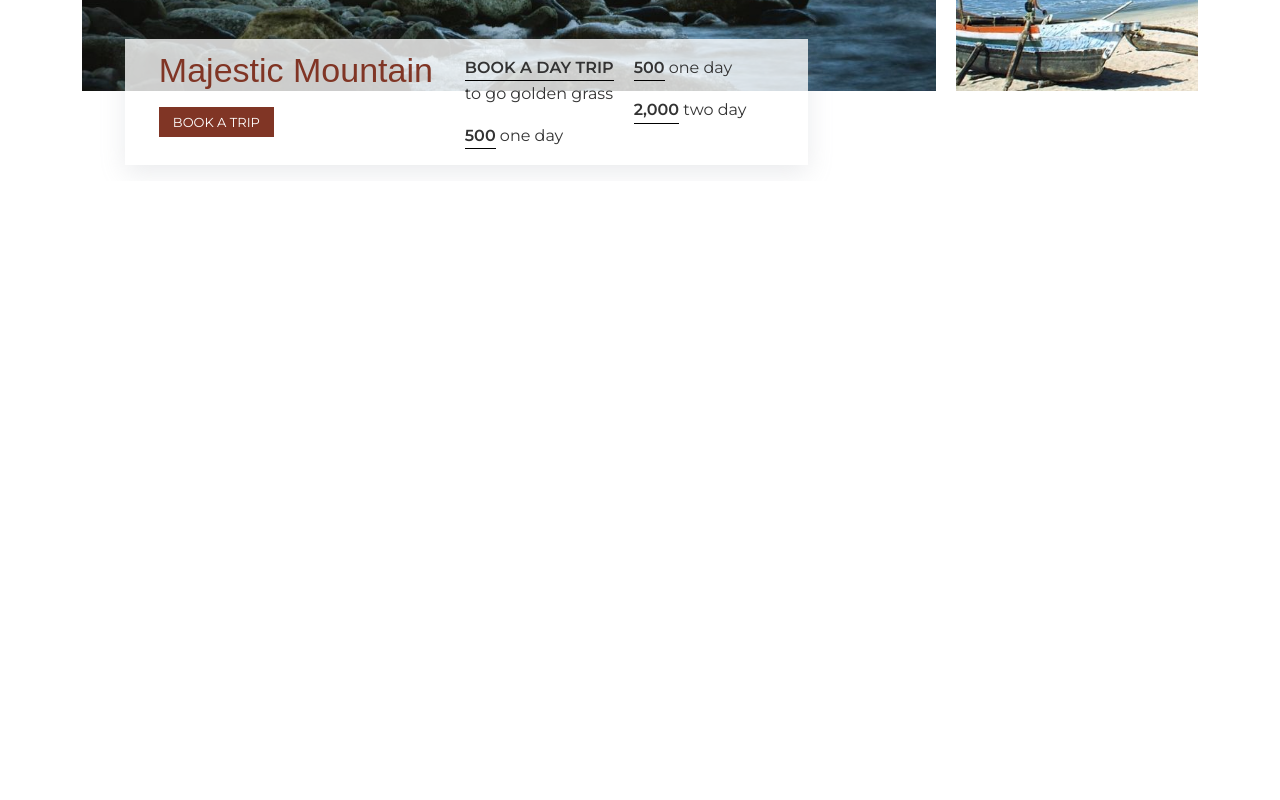
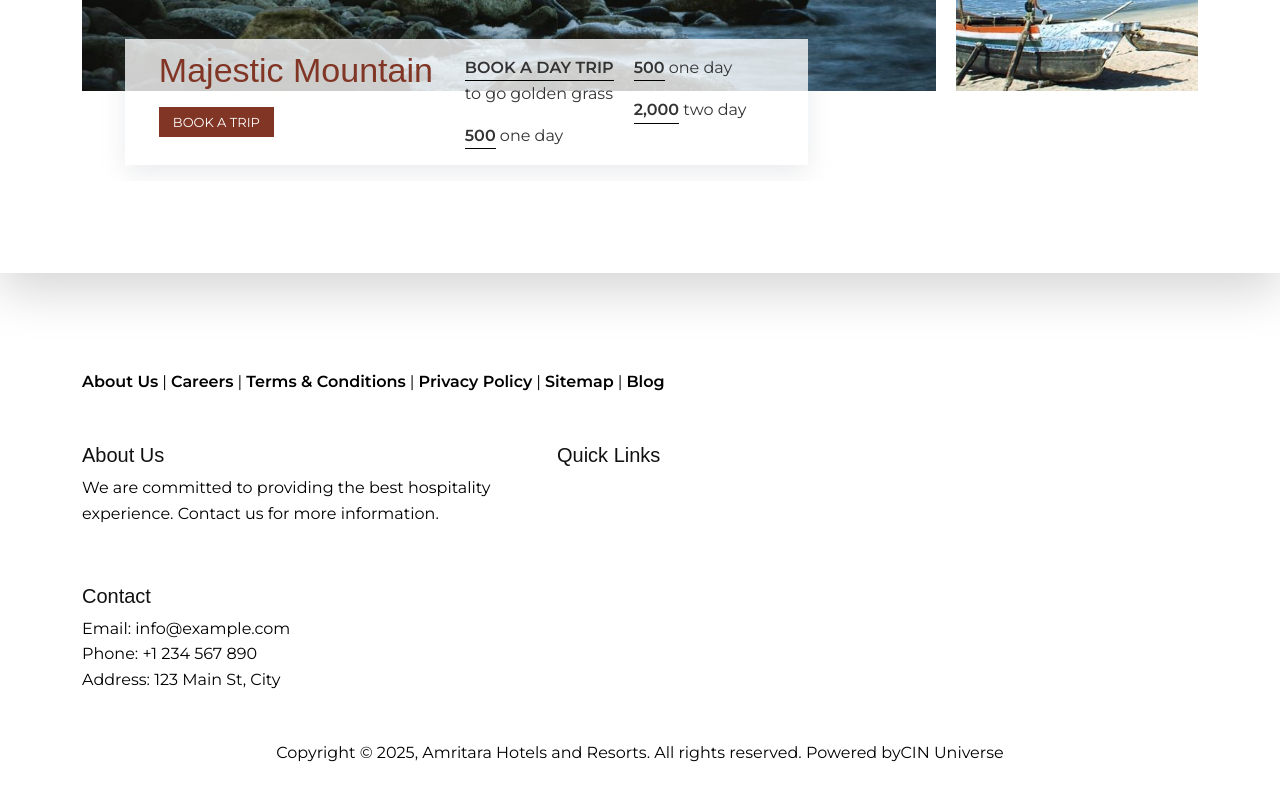
Before and after one commit to raj79000/amritara-demo, a Next.js app: page / in a window 1280 px wide. Shown: the part 2266-3066 px from the top of the page. Before the commit the page ends 2539 px from the top, so only its background shows below. Built offline with nearby package versions, Linux system fonts and the light colour scheme; a web font is replaced by a local one.

Commit message:
new changes

```diff
--- /dev/null
+++ b/src/app/Common/Footer/Footer.js
@@ -0,0 +1,97 @@
+import Link from "next/link";
+import style from "./footer.module.css";
+
+const Footer = () => {
+  return (
+    <>
+      <footer className={`${style.footer} footer`}>
+        <div className="container">
+          <div className="top-inline-list py-5">
+            <ul className="list-inline mb-0">
+              <li className="list-inline-item me-0">
+                <Link href="#" className={style.linkstyle}>
+                  About Us
+                </Link>
+              </li>
+              <span className="mx-1">|</span>
+              <li className="list-inline-item me-0">
+                <Link href="#" className={style.linkstyle}>
+                  Careers
+                </Link>
+              </li>
+              <span className="mx-1">|</span>
+              <li className="list-inline-item me-0">
+                <Link href="#" className={style.linkstyle}>
+                  Terms & Conditions
+                </Link>
+              </li>
+              <span className="mx-1">|</span>
+              <li className="list-inline-item me-0">
+                <Link href="#" className={style.linkstyle}>
+                  Privacy Policy
+                </Link>
+              </li>
+              <span className="mx-1">|</span>
+              <li className="list-inline-item me-0">
+                <Link href="#" className={style.linkstyle}>
+                  Sitemap
+                </Link>
+              </li>
+              <span className="mx-1">|</span>
+              <li className="list-inline-item me-0">
+                <Link href="#" className={style.linkstyle}>
+                  Blog
+                </Link>
+              </li>
+            </ul>
+          </div>
+          <div className="row">
+            <div className="col-md-5 mb-3">
+              <h5>About Us</h5>
+              <p>
+                We are committed to providing the best hospitality experience.
+                Contact us for more information.
+              </p>
+            </div>
+            <div className="col-md-4 mb-3">
+              <h5>Quick Links</h5>
+              <ul className="list-unstyled">
+                <li>
+                  <a href="#" className="text-white">
+                    Home
+                  </a>
+                </li>
+                <li>
+                  <a href="#" className="text-white">
+                    Rooms
+                  </a>
+                </li>
+                <li>
+                  <a href="#" className="text-white">
+                    Contact
+                  </a>
+                </li>
+              </ul>
+            </div>
+            <div className="col-md-4 mb-3">
+              <h5>Contact</h5>
+              <ul className="list-unstyled">
+                <li>Email: info@example.com</li>
+                <li>Phone: +1 234 567 890</li>
+                <li>Address: 123 Main St, City</li>
+              </ul>
+            </div>
+          </div>
+          <div className="text-center mt-3">
+           Copyright &copy; {new Date().getFullYear()}, Amritara Hotels and Resorts. All rights reserved. Powered by
+            <Link href="https://www.cinuniverse.com/" target="_blank">
+              CIN Universe
+            </Link>
+          </div>
+        </div>
+      </footer>
+    </>
+  );
+};
+
+export default Footer;
--- /dev/null
+++ b/src/app/Common/Footer/footer.module.css
@@ -0,0 +1,10 @@
+.footer{
+    padding: 3rem 0;
+    background-color: #fff;
+    color: #000;
+}
+.linkstyle{
+    color: #000;
+    text-decoration: none;
+    font-weight: 600;
+}
--- a/src/app/Components/Homepage/HomePage.js
+++ b/src/app/Components/Homepage/HomePage.js
@@ -1,8 +1,8 @@
 // import Fullpage, { FullPageSections, FullpageSection, FullpageNavigation } from '@ap.cx/react-fullpage';
 import BannerSec from './BannerSec'
-import MainHeader from '@/app/Common/Header/MainHeader'
 import AboutSec from './AboutSec';
 import NestedSwiper from './NestedSlider';
+import MainHeader from "../../Common/Header/MainHeader"
 
 const HomePage = () => {
   return (
--- a/src/app/layout.js
+++ b/src/app/layout.js
@@ -1,6 +1,7 @@
 import { Elsie, Montserrat } from 'next/font/google';
 import 'bootstrap/dist/css/bootstrap.min.css';
 import "./globals.css";
+import Footer from './Common/Footer/Footer';
 
 const elsie = Elsie({
   weight: ['400', '900'], // Load specific weights
@@ -26,6 +27,7 @@ export default function RootLayout({ children }) {
     <html lang="en" className={`${elsie.variable} ${montserrat.variable}`}>
       <body>
         {children}
+        <Footer></Footer>
       </body>
     </html>
   );
```
Also changed, not shown: 1 other file (tests, documents, lock files or other folders).
